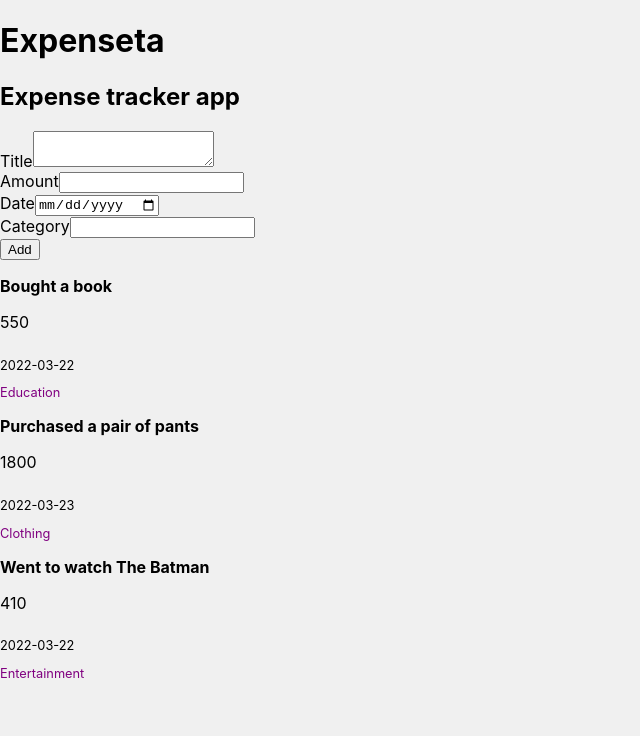
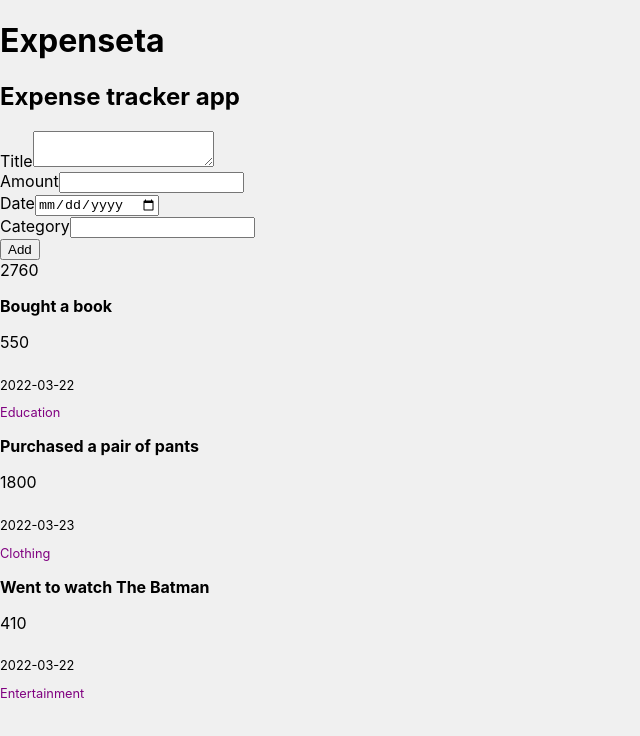
Before and after one commit to nslcoder/expenseta, a React (Create React App) app: page / in a window 1280 px wide. Shown: the top 736 px of the page, without its empty margins (0-640 px from the left). Built offline with nearby package versions, Linux system fonts and the light colour scheme.

Commit message:
feat: sum & show total expenses amount

```diff
--- a/src/App.js
+++ b/src/App.js
@@ -3,6 +3,7 @@ import './App.css';
 import expensesData from './data/expenses.json';
 import Expense from './components/Expense';
 import AddExpense from './components/AddExpense';
+import TotalExpenses from './components/TotalExpenses';
 
 function App() {
   const [expenses, setExpenses] = useState(expensesData);
@@ -19,6 +20,8 @@ function App() {
 
       <AddExpense createExpenses={createExpenses} />
 
+      <TotalExpenses expenses={expenses} />
+
       {expenses.map((expense, index) => (
         <div className='expense-item' key={index}>
           <Expense expense={expense} />
--- /dev/null
+++ b/src/components/TotalExpenses.js
@@ -0,0 +1,11 @@
+function TotalExpenses({ expenses }) {
+  const amounts = expenses.map((expense) => expense.amount);
+
+  return (
+    <div className='total-expenses'>
+      {amounts.reduce((accu, cur) => Number(accu) + Number(cur))}
+    </div>
+  );
+}
+
+export default TotalExpenses;
```
